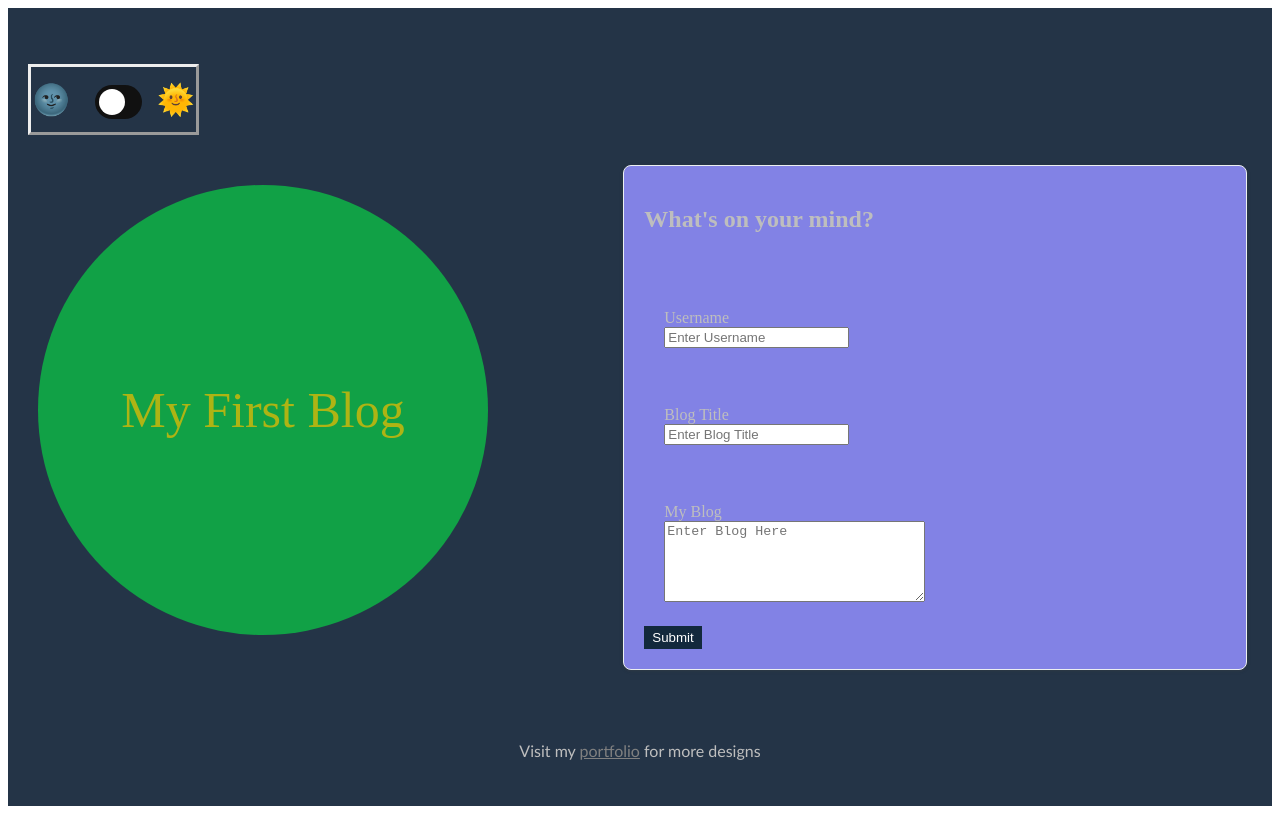
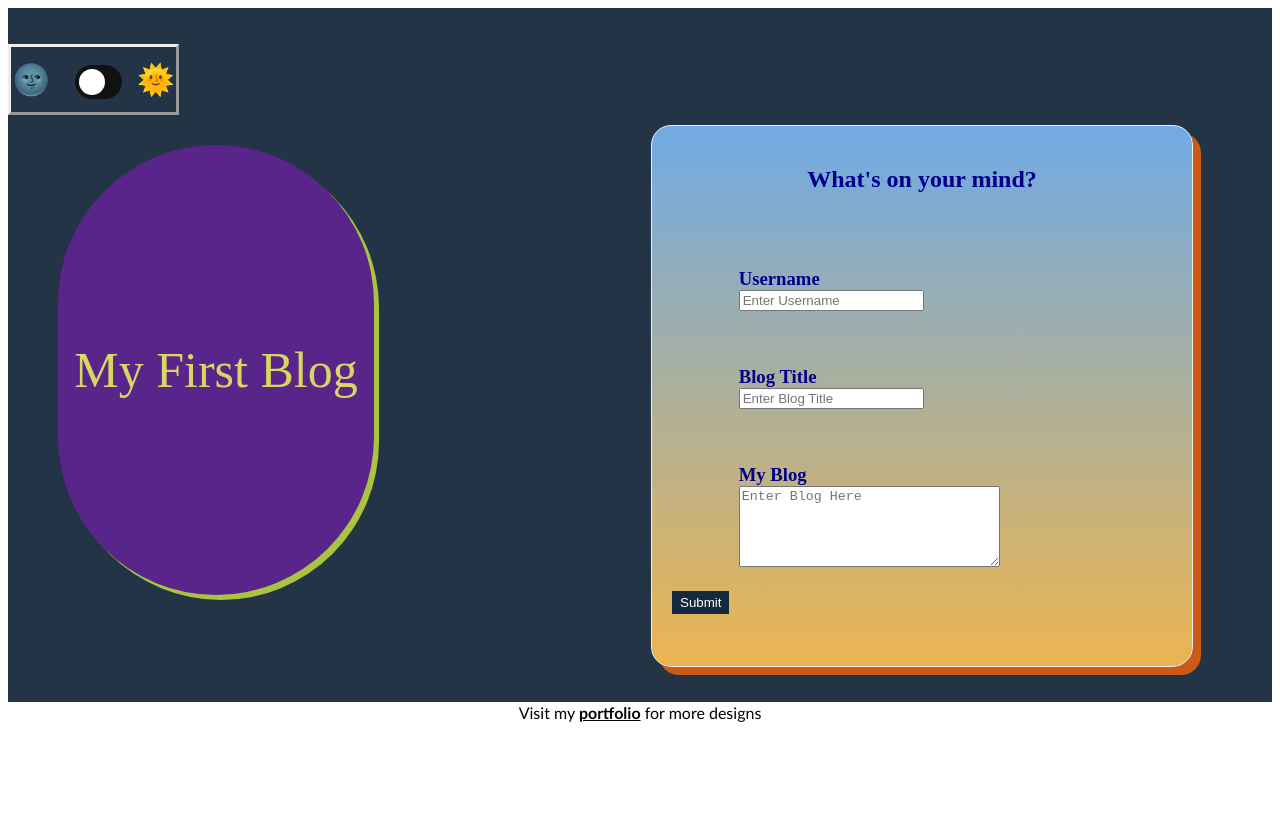
Before and after one commit to tjmcd2010/blog-challenge-04, a plain HTML site: page index.html in a window 1280 px wide. Drawn offline with Linux system fonts and the light colour scheme.

Commit message:
updates styling and layout

```diff
--- a/assets/css/blog.css
+++ b/assets/css/blog.css
@@ -12,10 +12,15 @@
     padding-right: 20px;
     padding-left: 20px;
     margin: 2%;
-background-color: blue;
+    background: linear-gradient(180deg, rgb(112, 170, 229), rgb(235, 181, 80) );
    border: solid white;
-   color: white;
+   color: rgb(75, 37, 125);
     }
+  article h2{
+    justify-content: center;
+    align-items: center;
+    text-align: center;
+  }
 
 a{
     color: gray;
--- a/assets/css/form.css
+++ b/assets/css/form.css
@@ -3,14 +3,15 @@
     width: 450px;
     height: 450px;
     display: table-cell;
-    border-radius: 1000px;
+    border-radius: 500px;
     vertical-align: middle;
     font-size: 50px;
-    color: rgb(174, 180, 20);
+    color: rgb(215, 215, 98);
     text-align: center;
-    background: rgb(17, 161, 70);
+    background: rgb(89, 37, 138);
     max-width: 100%;
     max-height: 768px;
+    box-shadow: 5px 5px rgb(170, 196, 64);
 
   }
   .clearfix::after {
@@ -24,9 +25,6 @@ form {
     max-width: 400px;
   }
 
-  form h3 {
-    font-size: 150%;
-  }
 
   form p {
     margin: 3% 0;
@@ -44,26 +42,41 @@ form {
     outline: none;
     cursor: pointer;
   }
+
   .clearfix::after {
     content: " ";
     display: block;
     clear: both;
   }
   .card {
-    background-color: rgb(130, 130, 229);
+    background: linear-gradient(180deg, rgb(112, 170, 229), rgb(235, 181, 80) );
     border: 1px solid #eceff1;
-    border-radius: 8px;
-    box-shadow: rgba(60, 64, 67, 0.3) 0 1px 2px 0,
-      rgba(60, 64, 67, 0.15) 0 1px 3px 1px;
-    margin: 2%;
+    border-radius: 20px;
+    box-shadow: 8px 8px rgb(206, 89, 21);
+    margin: -25%;
     margin-top: 10px;
+    margin-bottom: 10px;
     padding: 20px;
-    width: 46%;
+    width: 500px;
+    height: 500px;
     overflow: hidden;
     float: right;
     max-width: 768px;
-    justify-content: center;
+
   }
+  .card h2 {
+    color: darkblue;
+    text-align: center;
+  }
+  .card h3 {
+    color: darkblue;
+
+  }
+  .card input {
+    display: flex;
+    justify-items: center;
+  }
+
 
   .card::after {
     content: " ";
@@ -74,8 +87,18 @@ form {
 aside {
     flex: 1;
     padding: 30px;
+    margin-left: 20px;
     text-align: start;
-    float: left
+    float: left;
+    width: 25%;
+
+  }
+  article {
+    width: 75%;
+  .row {
+    color: #13293d;
+  }
+
   }
   @media screen and (min-width: 640px) {
     .col-sm-auto {
@@ -85,7 +108,8 @@ aside {
     .col-8 {
         flex: 0 0 66.66667%;
         max-width: 66.66667%;
+        color: #13293d;
       }
       a{
-        color: gray;
+        color: rgb(10, 1, 1);
     }
--- a/assets/css/styles.css
+++ b/assets/css/styles.css
@@ -122,8 +122,9 @@ span.emoji {
   }
 
   .row {
-    margin: 20px;
+
     display: flex;
+    justify-content: center;
   }
   .col {
     margin: 20px;
@@ -144,8 +145,15 @@ span.emoji {
     max-width: 768px;
     font-weight: bold;
   }
-  .footer { padding: 30px;
+  .footer {
+    padding: 10px;
     clear: both;
     font-family: 'Trebuchet MS', 'Lucida Sans Unicode', 'Lucida Grande', 'Lucida Sans', Arial, sans-serif;
-    text-align: center;
+    justify-content: center;
+    display: flex;
+    height: 5px;
+    color: black;
 }
+  .footer h3 {
+
+  }
--- a/index.html
+++ b/index.html
@@ -33,22 +33,23 @@
         <div class="clearfix">
            <aside> <div class="circle">My First Blog
             </div> </aside>
+            <article>
             <div class="card">
               <h2>What's on your mind?</h2><br><BR>
               <form method="POST">
                   <div class="row">
                     <div class="col-8 col-sm-auto">
-                  <label for="username">Username</label>
-                  <input type="text" name="usermane" id="username" placeholder="Enter Username" />
+                  <label for="username"> <h3>Username</label>
+                  <input type="text" name="usermane" id="username" class = "input" placeholder="Enter Username" />
               </div> </div><br>
                 <div class="row">
                     <div class="col-8 col-sm-auto">
-                  <label for="title">Blog Title</label>
+                  <label for="title"><h3>Blog Title</label>
                   <input type="text" name="title" id="title" placeholder="Enter Blog Title" />
                 </div> </div><br>
                 <div class="row">
                     <div class="col-8 col-sm-auto">
-                  <label for="blog">My Blog</label>
+                  <label for="blog"><h3>My Blog</label>
                  <textarea name="blog" id="blog" placeholder="Enter Blog Here" rows="5" cols="30"></textarea>
                 </div> </div>
                 <div id="msg"></div>
@@ -56,9 +57,10 @@
                 class="btn btn-outline-success btn-lg shadow"
                 onClick="auth(event)">Submit</button>
               </div>
+            </article>
 
                 <div class="footer">
-                  <p>Visit my  <a href="https://tjmcd2010.github.io/mcdermott-challenge-02/"> portfolio</a> for more designs</p>
+                  <p>Visit my  <a href="https://tjmcd2010.github.io/mcdermott-challenge-02/"><b> portfolio</b></a> for more designs</p>
 
                   </div></div>
 
```
